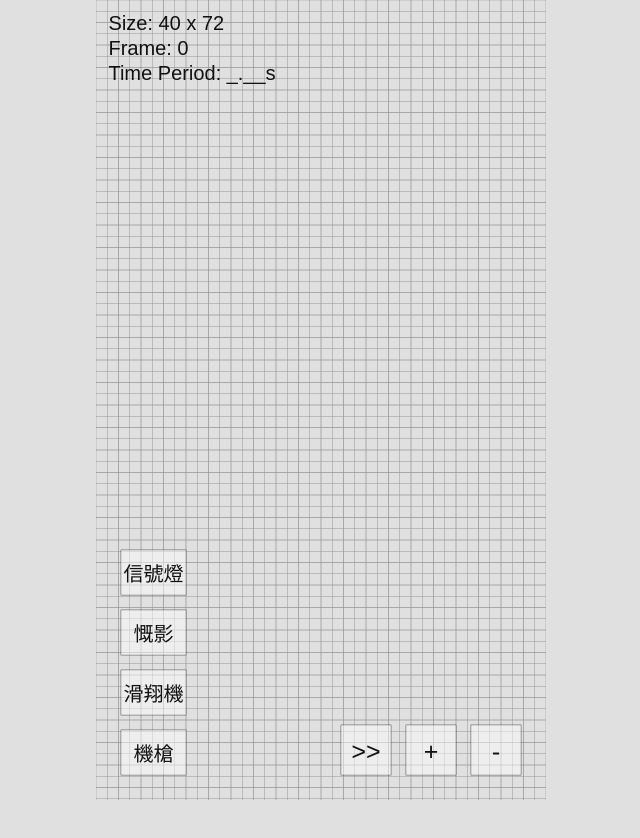
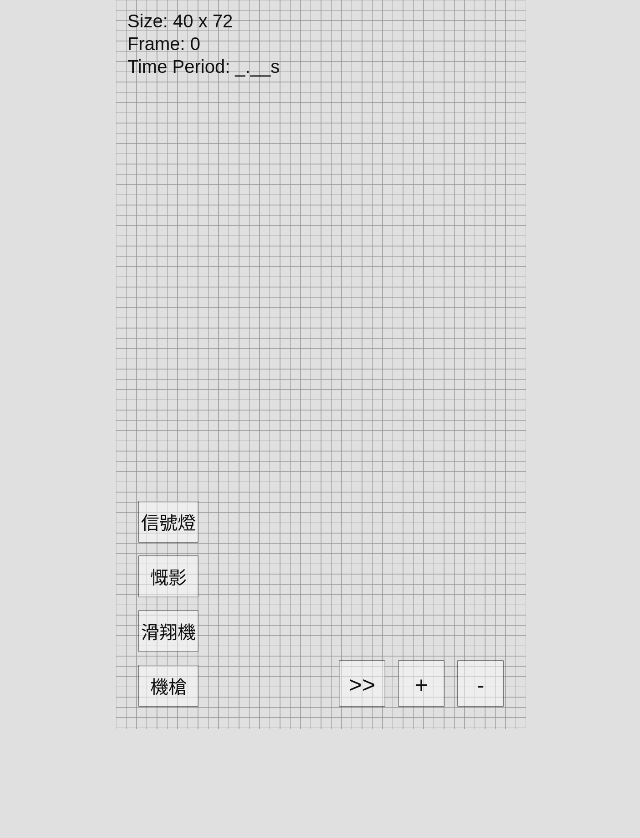
Before and after one commit to alan10607/webGame, a plain HTML site: page life.html in a window 1280 px wide. Shown: the top 838 px of the page, without its empty margins (319-959 px from the left). Drawn offline with Linux system fonts and the light colour scheme.

Commit message:
mobile footer fix

```diff
--- a/life.html
+++ b/life.html
@@ -734,7 +734,7 @@ function main(){
 function init(){
 	//ui初始化 大小調整
 	var clientWidth = document.documentElement.clientWidth;
-	var clientHeight = document.documentElement.clientHeight;
+	var clientHeight = document.documentElement.clientHeight - 71;
 	canvas.width = playBoardWidth;
 	canvas.height = playBoardHeight;
 	if(clientWidth * heightRate < clientHeight){
```
Also changed, not shown: ball.html (+1 -1 lines), chineseChess.html (+1 -1 lines), darkChess.html (+1 -1 lines), flyball.html (+1 -1 lines), wall.html (+1 -1 lines).
